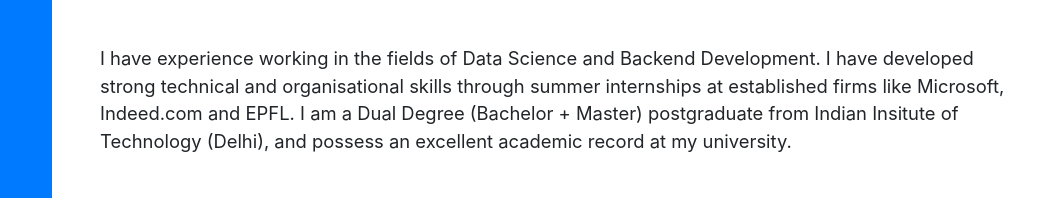
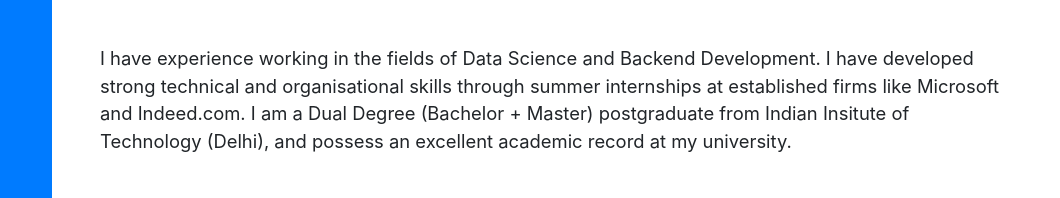
Before and after one commit to nikhil-chaturvedi/nikhil-chaturvedi.github.io, a website with bundled scripts: page index.html in a window 1280 px wide. Shown: the part 171-369 px from the top of the page, 220-1280 px from the left. Built offline with nearby package versions, Linux system fonts and the light colour scheme; a web font is replaced by a local one.

Commit message:
Link update

```diff
--- a/index.html
+++ b/index.html
@@ -85,7 +85,7 @@
           </div>
           <p class="lead mb-5">
             I have experience working in the fields of Data Science and Backend Development.
-            I have developed strong technical and organisational skills through summer internships at established firms like Microsoft, Indeed.com and EPFL.
+            I have developed strong technical and organisational skills through summer internships at established firms like Microsoft and Indeed.com.
             I am a Dual Degree (Bachelor + Master) postgraduate from Indian Insitute of Technology (Delhi), and possess an excellent academic record at my university.
           </p>
           <div class="social-icons">
@@ -281,10 +281,10 @@
           <p>Chaturvedi, N., Bhardwaj, S., Garg, R. & Prathosh, A.P. (2018). On Decidability of Sanskrit Morphophonological Processes.
             <a href="papers/sandhi-decidability.pdf" target="_blank" data-toggle="tooltip" title="Download" style="color: #868e96"><i class="fas fa-download dev-icons-2"></i></a></p>
           <p>Chaturvedi, N. & Garg, R. (2018). A Tool for Transliteration of Bilingual Texts involving Sanskrit. In WSC.
-            <a href="papers/sandhikosh-benchmark-corpus.pdf" target="_blank" data-toggle="tooltip" title="Download" style="color: #868e96"><i class="fas fa-download dev-icons-2"></i></a></p>
+            <a href="papers/tool-transliteration-bilingual.pdf" target="_blank" data-toggle="tooltip" title="Download" style="color: #868e96"><i class="fas fa-download dev-icons-2"></i></a></p>
           <p class="mb-0">Bhardwaj, S., Gantayat, N., Chaturvedi, N., Garg, R., & Agarwal, S. (2018). SandhiKosh: A Benchmark Corpus
             for Evaluating Sanskrit Sandhi Tools. In LREC.
-            <a href="papers/tool-transliteration-bilingual.pdf" target="_blank" data-toggle="tooltip" title="Download" style="color: #868e96"><i class="fas fa-download dev-icons-2"></i></a></p>
+            <a href="papers/sandhikosh-benchmark-corpus.pdf" target="_blank" data-toggle="tooltip" title="Download" style="color: #868e96"><i class="fas fa-download dev-icons-2"></i></a></p>
         </div>
       </section>
 
```
